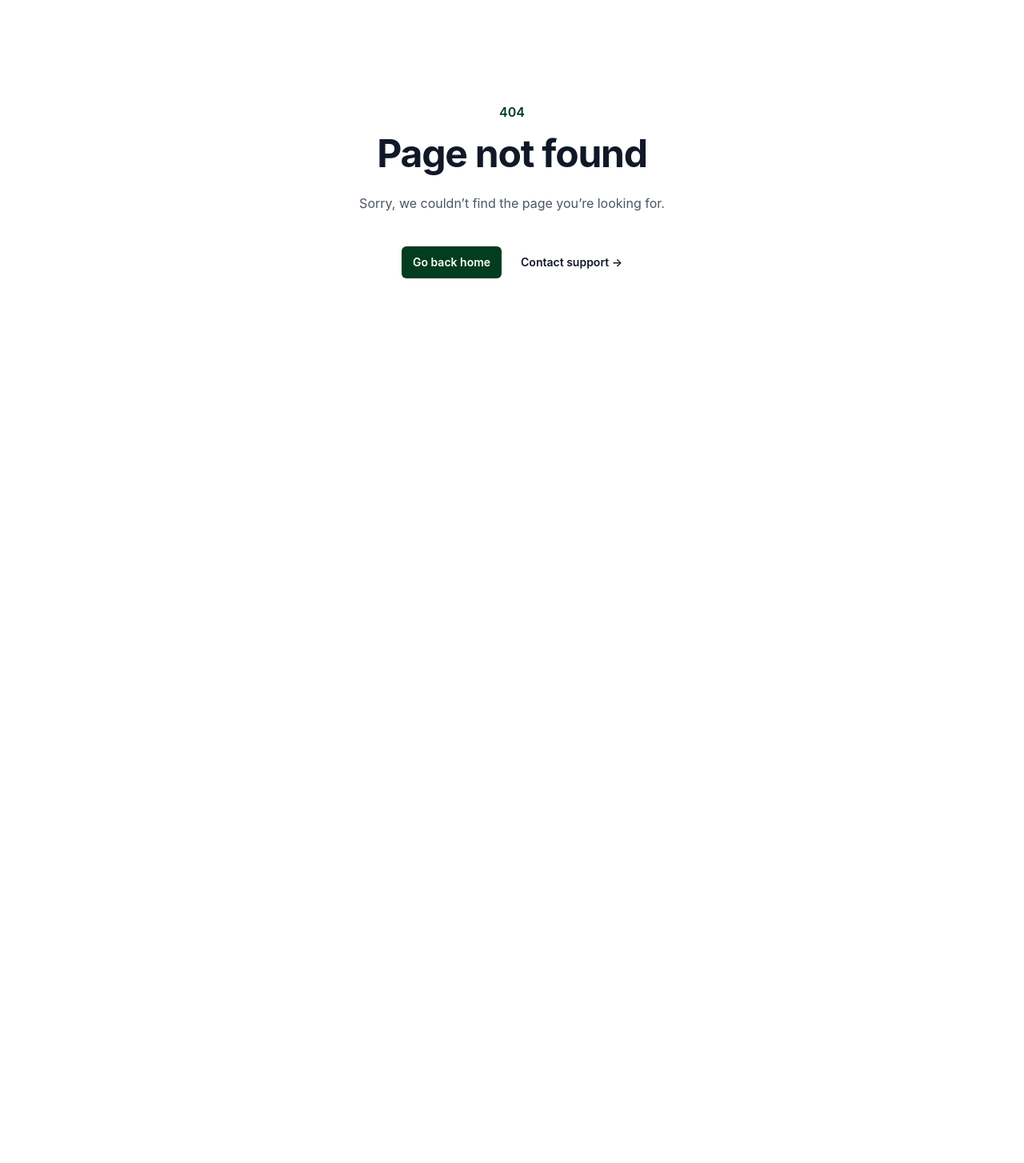
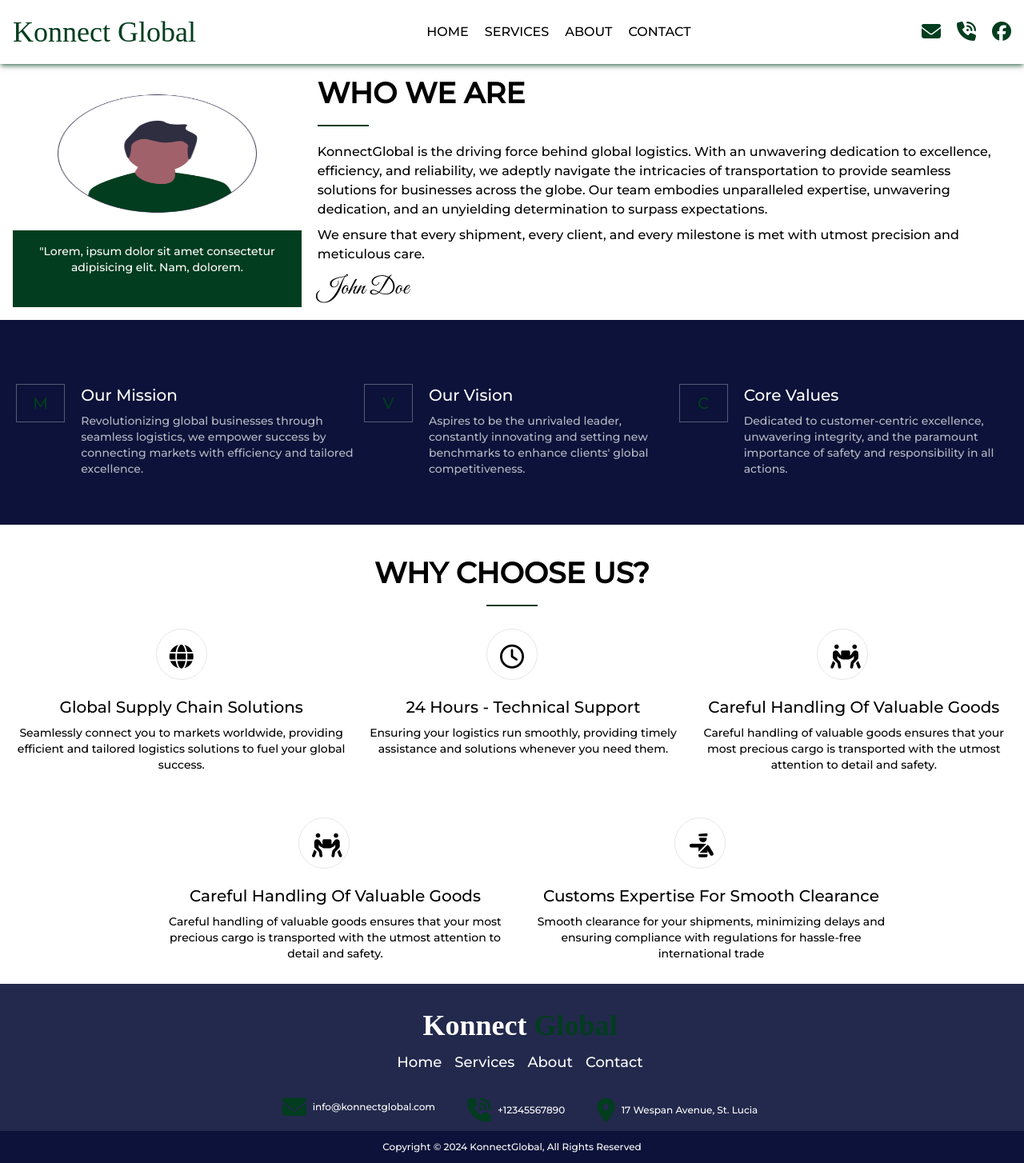
Before and after one commit to Jekwulum/Konnect-Global, a React (Create React App) app: page /about in a window 1280 px wide. Before the commit this address had no page. Shown: the whole page at 80% size. Before the commit the page ends 800 px from the top, so only its background shows below. Built offline with nearby package versions, Linux system fonts and the light colour scheme; a web font is replaced by a local one.

Commit message:
about page

```diff
--- a/src/App.css
+++ b/src/App.css
@@ -1,5 +1,6 @@
 @import url('https://fonts.googleapis.com/css2?family=Montserrat:wght@500&display=swap');
 @import url('https://fonts.googleapis.com/css2?family=Montez&display=swap');
+@import url('https://fonts.googleapis.com/css2?family=Great+Vibes&display=swap');
 
 .img-bg {
   /* background-image: url('/src/assets/img/plane.jpg'); */
--- a/src/Routes.jsx
+++ b/src/Routes.jsx
@@ -1,6 +1,7 @@
 import React from 'react';
 import { Routes, Route, BrowserRouter as Router } from 'react-router-dom';
 
+import About from './pages/about/About';
 import Home from './pages/home/Home';
 import Error404 from './pages/Error404';
 
@@ -8,7 +9,8 @@ const AppRoutes = () => {
   return (
     <Router>
       <Routes>
-        <Route path='/' element={<Home />} />.
+        <Route path='/' element={<Home />} />
+        <Route path='/about' element={<About />} />
 
         <Route path="*" element={<Error404 />} />
       </Routes>
--- a/src/components/Footer.jsx
+++ b/src/components/Footer.jsx
@@ -2,17 +2,22 @@ import React from 'react';
 
 const Footer = () => {
   const currentYear = new Date().getFullYear();
+  const navLinks = [
+    { name: 'Home', link: '/' },
+    { name: 'Services', link: '/services' },
+    { name: 'About', link: '/about' },
+    { name: 'Contact', link: '/contact' },
+  ];
 
   return (
-    <footer className='h-auto pt-8 md:px-0 pl-5 text-white bg-[#0c1239]/90 md:mb-0 font-Montserrat'>
-      <div className="flex flex-col w-full m-auto text-sm md:items-center md:justify-center">
+    <footer className='h-auto pt-8 md:px-0 text-white bg-custom-blue/90 md:mb-0 font-Montserrat'>
+      <div className="flex flex-col w-full pl-5 m-auto text-sm md:items-center md:justify-center">
         <p className="text-4xl font-bold font-Montez">Konnect <span className='text-custom-green'>Global</span></p>
 
         <div className="flex my-3 space-x-4 text-xs md:text-lg">
-          <a href="/" className="transition-all duration-500 ease-in-out hover:text-custom-green">Home</a>
-          <a href="/" className="transition-all duration-500 ease-in-out hover:text-custom-green">Services</a>
-          <a href="/" className="transition-all duration-500 ease-in-out hover:text-custom-green">About Us</a>
-          <a href="/" className="transition-all duration-500 ease-in-out hover:text-custom-green">Contact</a>
+          {navLinks.map(navLink => (
+            <a href={navLink.link} className='transition-all duration-500 ease-in-out hover:text-custom-green'>{navLink.name}</a>
+          ))}
         </div>
 
         <span className='flex flex-col justify-center my-2 space-y-2 text-xs md:items-center md:space-x-10 md:flex-row'>
@@ -29,9 +34,9 @@ const Footer = () => {
             <p>17 Wespan Avenue, St. Lucia</p>
           </a>
         </span>
+      </div>
 
-        <div className='items-center text-xs w-full h-10 py-3 text-center bg-[#0c1239]'>Copyright &copy; {currentYear} KonnectGlobal, All Rights Reserved</div>
-      </div>
+      <div className='items-center text-xs w-full h-10 py-3 text-center bg-custom-blue'>Copyright &copy; {currentYear} KonnectGlobal, All Rights Reserved</div>
     </footer>
   )
 }
--- /dev/null
+++ b/src/pages/about/About.jsx
@@ -0,0 +1,137 @@
+import React from 'react'
+
+import Header from '../../components/Header';
+import Footer from '../../components/Footer';
+import OwnersPhoto from '../../assets/img/ceo-photo.png';
+
+const About = () => {
+  return (
+    <div>
+      <Header />
+
+      <div className='mt-20 md:mt-24 font-Montserrat'>
+        <div className='flex flex-col items-start justify-center gap-5 px-4 mb-4 md:flex-row'>
+          <div className='w-64 bg-custom-green h-72 md:w-full text-custom-light'>
+            <img src={OwnersPhoto} alt="" className='w-full h-48' loading='lazy' />
+            <p className='pt-4 text-sm text-center'>"Lorem, ipsum dolor sit amet consectetur adipisicing elit. Nam, dolorem.</p>
+          </div>
+
+          <div className='h-full'>
+            <div className='flex flex-col items-start justify-center'>
+              <h1 className='text-4xl font-bold uppercase'>Who we are</h1>
+              <div className='w-16 h-[2px] mt-5 bg-custom-green'></div>
+            </div>
+
+            <p className='mt-5 mb-3'>
+              KonnectGlobal is the driving force behind global logistics. With an unwavering dedication to excellence, efficiency, and reliability, we adeptly navigate the intricacies of transportation to provide seamless solutions for businesses across the globe. Our team embodies unparalleled expertise, unwavering dedication, and an unyielding determination to surpass expectations.
+              <p className='mt-2'>We ensure that every shipment, every client, and every milestone is met with utmost precision and meticulous care.</p>
+            </p>
+
+            <p className='text-3xl font-GreatVibes'>John Doe</p>
+          </div>
+        </div>
+
+        <div className='bg-custom-blue md:h-64 md:py-10'>
+          <div className='flex flex-col px-5 py-10 space-y-6 md:space-y-0 md:flex-row text-custom-light'>
+            <div className='flex gap-5'>
+              <span className='flex items-center justify-center w-[100px] h-[50px] text-[20px] text-center border md:h-12 md:w-44 border-custom-light/30 text-custom-green'>M</span>
+
+              <div className='space-y-2'>
+                <h1 className='text-xl'>Our Mission</h1>
+                <p className='w-full text-sm text-custom-light/70'>Revolutionizing global businesses through seamless logistics, we empower success by connecting markets with efficiency and tailored excellence.</p>
+              </div>
+            </div>
+
+            <div className='flex gap-5'>
+              <span className='flex items-center justify-center w-[100px] h-[50px] text-[20px] text-center border md:h-12 md:w-44 border-custom-light/30 text-custom-green'>V</span>
+
+              <div className='space-y-2'>
+                <h1 className='text-xl'>Our Vision</h1>
+                <p className='w-full text-sm text-custom-light/70'>Aspires to be the unrivaled leader, constantly innovating and setting new benchmarks to enhance clients' global competitiveness.</p>
+              </div>
+            </div>
+
+            <div className='flex gap-5'>
+              <span className='flex items-center justify-center w-[100px] h-[50px] text-[20px] text-center border md:h-12 md:w-44 border-custom-light/30 text-custom-green'>C</span>
+
+              <div className='space-y-2'>
+                <h1 className='text-xl'>Core Values</h1>
+                <p className='text-sm text-custom-light/70'>Dedicated to customer-centric excellence, unwavering integrity, and the paramount importance of safety and responsibility in all actions.</p>
+              </div>
+            </div>
+          </div>
+        </div>
+
+        <section className='px-0 mt-10 text-center md:px-5'>
+          {/* why choose us */}
+          <div className='flex flex-col items-center justify-center'>
+            <h1 className='text-4xl font-bold uppercase'>Why Choose us?</h1>
+            <div className='w-16 h-[2px] mt-5 bg-custom-green'></div>
+          </div>
+
+          <div className='flex flex-col justify-center md:flex-row'>
+            <div className='group flex flex-col items-center my-7 space-y-5 w-full md:w-[470px]'>
+              <div className='w-16 h-16 p-4 text-center transition-all duration-500 ease-in-out border rounded-full group-hover:bg-custom-green'>
+                <i class="fa-solid fa-globe text-3xl group-hover:text-custom-light duration-500 ease-in-out transition-all"></i>
+              </div>
+
+              <div className='space-y-2'>
+                <h1 className='text-xl capitalize'>Global supply chain solutions</h1>
+                <p className='text-sm'>Seamlessly connect you to markets worldwide, providing efficient and tailored logistics solutions to fuel your global success.</p>
+              </div>
+            </div>
+
+            <div className='group space-y-5 flex-col flex items-center my-7 space-x-7  w-full md:w-[470px]'>
+              <div className='w-16 h-16 p-4 text-center transition-all duration-1000 ease-in-out border rounded-full group-hover:bg-custom-green'>
+                <i class="fa-regular fa-clock text-3xl group-hover:text-custom-light ease-in-out transition-all duration-1000"></i>
+              </div>
+
+              <div className='space-y-2'>
+                <h1 className='text-xl capitalize'>24 Hours - Technical Support</h1>
+                <p className='text-sm'>Ensuring your logistics run smoothly, providing timely assistance and solutions whenever you need them.</p>
+              </div>
+            </div>
+
+            <div className='group space-y-5 flex-col flex items-center my-7 space-x-7  w-full md:w-[470px]'>
+              <div className='w-16 h-16 p-4 text-center transition-all duration-1000 ease-in-out border rounded-full group-hover:bg-custom-green'>
+                <i class="fa-solid fa-people-carry-box text-3xl group-hover:text-custom-light duration-500 ease-in-out transition-all"></i>
+              </div>
+
+              <div className='space-y-2'>
+                <h1 className='text-xl capitalize'>Careful Handling of Valuable Goods</h1>
+                <p className='text-sm'>Careful handling of valuable goods ensures that your most precious cargo is transported with the utmost attention to detail and safety.</p>
+              </div>
+            </div>
+          </div>
+
+          <div className='flex flex-col justify-center md:flex-row'>
+            <div className='group space-y-5 flex-col flex items-center my-7 space-x-7  w-full md:w-[470px]'>
+              <div className='w-16 h-16 p-4 text-center transition-all duration-1000 ease-in-out border rounded-full group-hover:bg-custom-green'>
+                <i class="fa-solid fa-people-carry-box text-3xl group-hover:text-custom-light duration-500 ease-in-out transition-all"></i>
+              </div>
+
+              <div className='space-y-2'>
+                <h1 className='text-xl capitalize'>Careful Handling of Valuable Goods</h1>
+                <p className='text-sm'>Careful handling of valuable goods ensures that your most precious cargo is transported with the utmost attention to detail and safety.</p>
+              </div>
+            </div>
+
+            <div className='group space-y-5 flex-col flex items-center my-7 space-x-7  w-full md:w-[470px]'>
+              <div className='w-16 h-16 p-4 text-center transition-all duration-1000 ease-in-out border rounded-full group-hover:bg-custom-green'>
+                <i class="fa-solid fa-person-military-pointing text-3xl group-hover:text-custom-light duration-500 ease-in-out transition-all"></i>
+              </div>
+
+              <div className='space-y-2'>
+                <h1 className='text-xl capitalize'>Customs Expertise for Smooth Clearance</h1>
+                <p className='text-sm'>Smooth clearance for your shipments, minimizing delays and ensuring compliance with regulations for hassle-free international trade</p>
+              </div>
+            </div>
+          </div>
+        </section>
+      </div>
+      <Footer />
+    </div>
+  )
+}
+
+export default About;
--- a/src/components/BackgroundImageSlider.jsx
+++ b/src/pages/home/BackgroundImageSlider.jsx
@@ -1,8 +1,8 @@
 import React, { useState, useEffect } from 'react';
 import { useNavigate } from 'react-router-dom';
-import bg1 from '../assets/img/bg-1.jpg';
-import bg2 from '../assets/img/bg-2.jpg';
-import bg3 from '../assets/img/bg-3.jpg';
+import bg1 from '../../assets/img/bg-1.jpg';
+import bg2 from '../../assets/img/bg-2.jpg';
+import bg3 from '../../assets/img/bg-3.jpg';
 
 const BackgroundImageSlider = () => {
   const navigate = useNavigate();
--- a/src/pages/home/Home.jsx
+++ b/src/pages/home/Home.jsx
@@ -1,7 +1,7 @@
 import React from 'react';
 import Header from '../../components/Header';
 import Footer from '../../components/Footer';
-import BackgroundImageSlider from '../../components/BackgroundImageSlider';
+import BackgroundImageSlider from './BackgroundImageSlider';
 
 import planeImg from '../../assets/img/plane.jpg';
 
@@ -40,7 +40,7 @@ const Home = () => {
           </div>
         </div>
 
-        <div className='bg-[#0c1239] font-Montserrat text-custom-light pb-10'>
+        <div className='pb-10 bg-custom-blue font-Montserrat text-custom-light'>
 
           <div className='flex flex-col justify-between p-10 pt-20 md:space-x-5 md:flex-row'>
             <h1 className='text-3xl font-bold uppercase'>Our special services</h1>
@@ -105,7 +105,7 @@ const Home = () => {
         </div>
 
         <div style={{ backgroundImage: `url(${planeImg})` }} className='flex items-center justify-center m-auto text-center img-bg font-Montserrat'>
-          <p className='flex h-full bg-[#0c1239]/85 items-center w-full px-8 text-xs text-center text-white md:text-2xl md:px-32'>
+          <p className='flex items-center w-full h-full px-8 text-xs text-center text-white bg-custom-blue/85 md:text-2xl md:px-32'>
             Konnect Global stands as a premier global provider of transport and logistics solutions, offering seamless connectivity and innovative services to enhance supply chain efficiency for businesses across the globe.</p>
         </div>
 
@@ -162,7 +162,7 @@ const Home = () => {
             </div>
           </div>
 
-          <div className='bg-[#0c1239]/20 w-full p-5 m-auto'>
+          <div className='w-full p-5 m-auto bg-custom-blue/20'>
             <div>
               <h1 className='text-xl uppercase md:text-4xl'>Leave us a message</h1>
               <div className='w-16 h-[2px] mt-2 md:mt-5 bg-custom-green'></div>
--- a/tailwind.config.js
+++ b/tailwind.config.js
@@ -8,12 +8,14 @@ module.exports = {
       colors: {
         "custom-bgColor": "#E6E8E6",
         "custom-green": "#013D1E",
-        "custom-light": "#FFFFFF"
+        "custom-light": "#FFFFFF",
+        "custom-blue": "#0C1239",
       },
     },
     fontFamily: {
       Montserrat: ['Montserrat', 'sans-serif'],
       Montez: ['Montez', 'cursive'],
+      GreatVibes: ['Great Vibes', 'cursive'],
       // Lato: ['Lato', 'sans-serif'],
     }
   },
```
Also changed, not shown: src/assets/img/ceo-photo.png (added).
